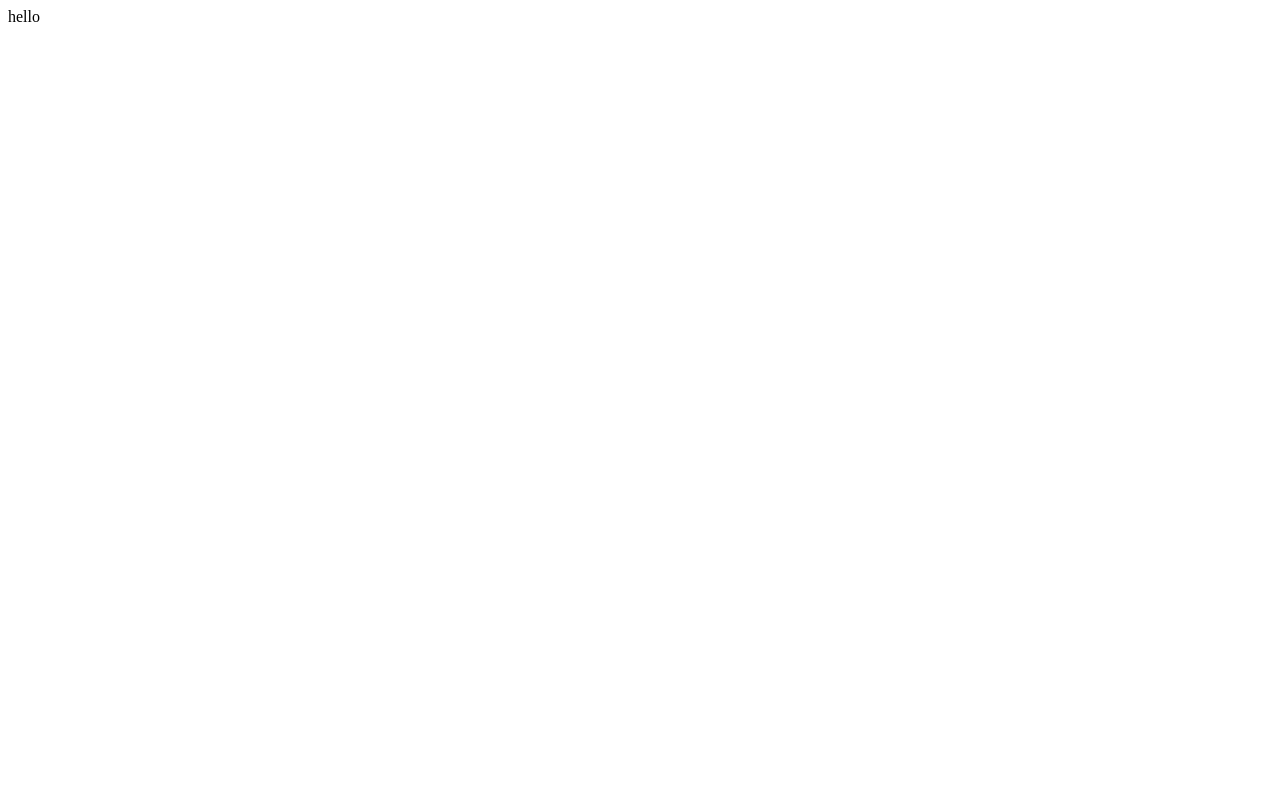
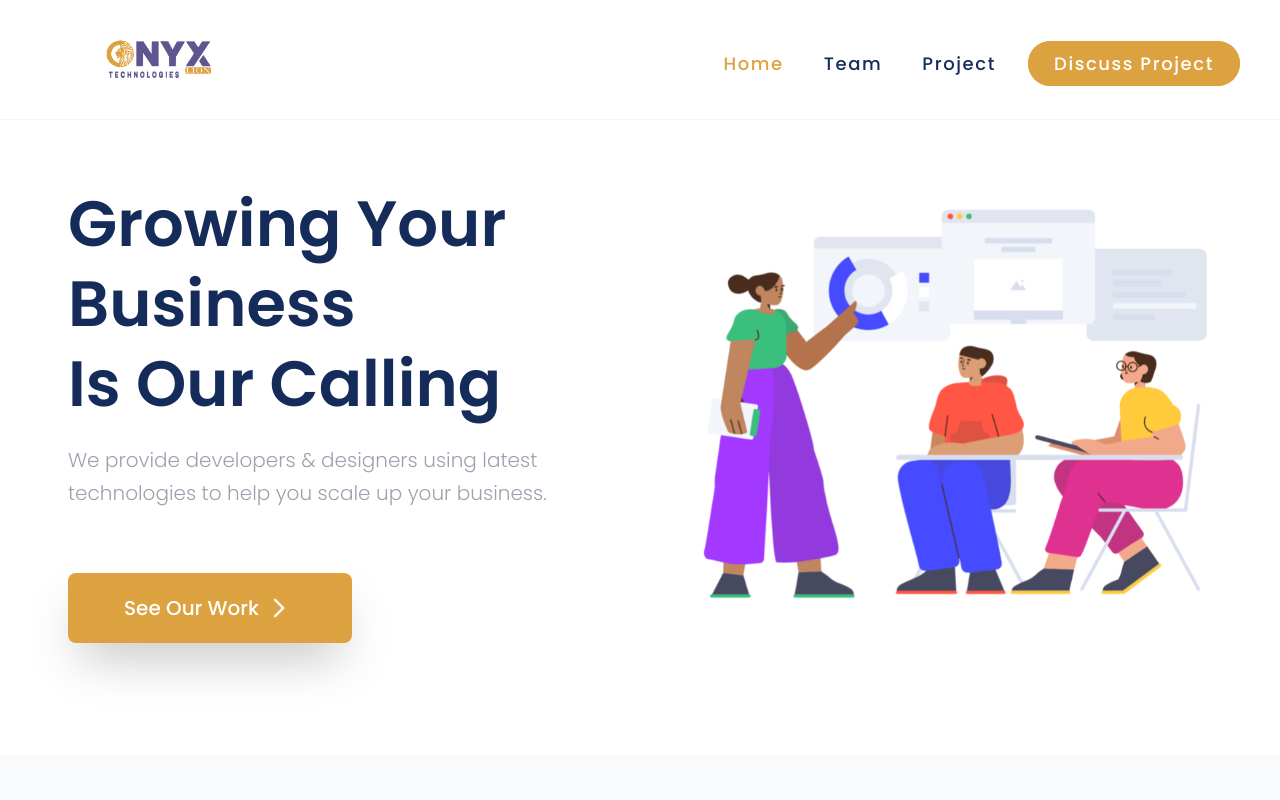
Before and after one commit to onyxliontech/onyxliontech.github.io, a React (Create React App) app: page / in a window 1280 px wide. Shown: the top 800 px of the page. Built offline with nearby package versions, Linux system fonts and the light colour scheme.

Commit message:
refactor: enable App component in index.js and remove commented out code

```diff
--- a/src/index.js
+++ b/src/index.js
@@ -5,15 +5,14 @@
 import React from 'react';
 import ReactDOM from 'react-dom/client';
 import { BrowserRouter } from 'react-router-dom';
-// import App from './App';
+import App from './App';
 import reportWebVitals from './reportWebVitals';
 
 const root = ReactDOM.createRoot(document.getElementById('root'));
 root.render(
   <React.StrictMode>
     <BrowserRouter basename="/">
-      {/* <App /> */}
-      hello
+      <App />
     </BrowserRouter>
   </React.StrictMode>,
 );
```
